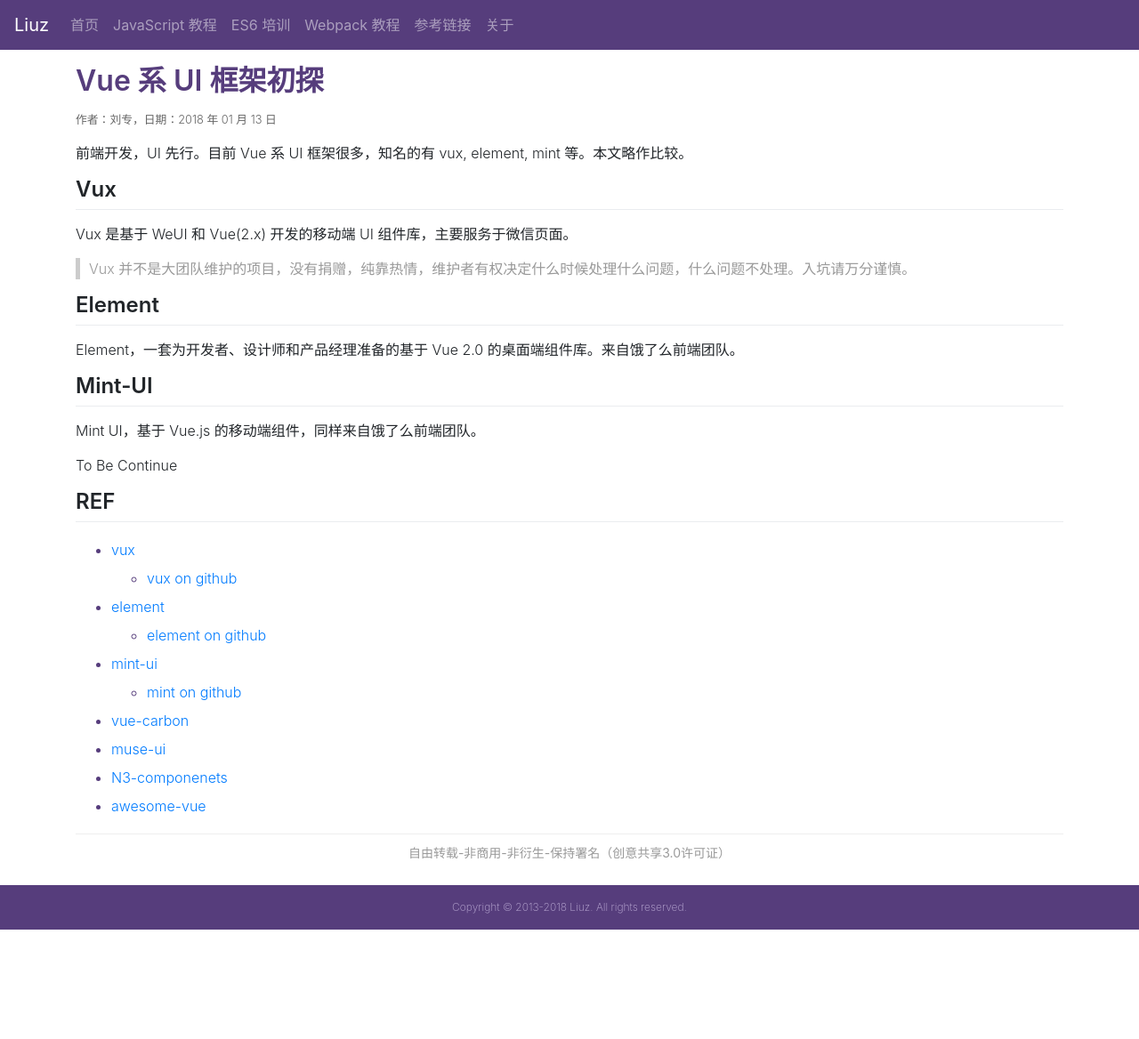
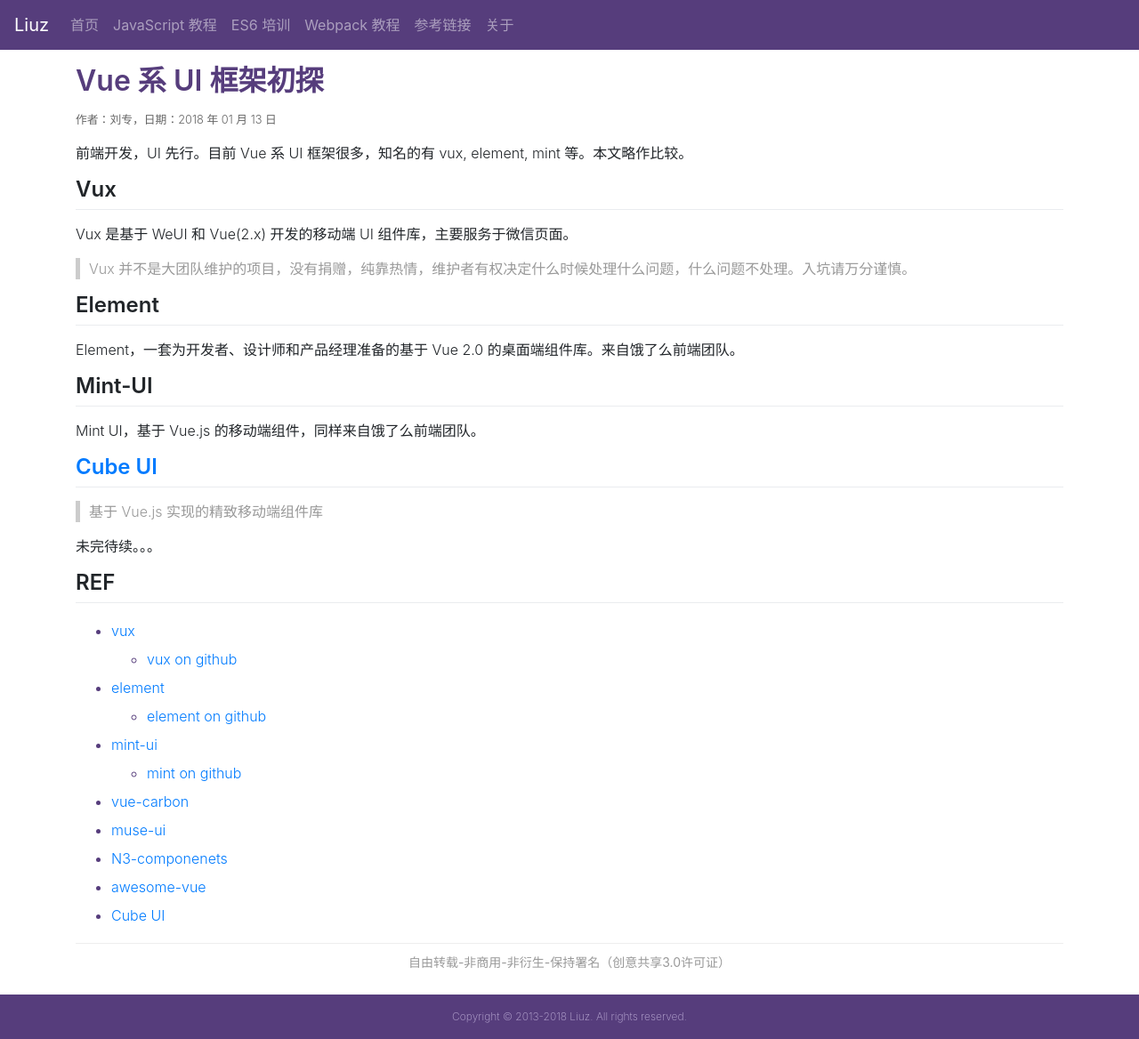
Before and after one commit to liuzhuan/liuzhuan.github.io, a Jekyll site: the page built from _posts/2018-01-13-vue-ui-frameworks.md, in a window 1280 px wide. Shown: the whole page at 89% size. Built offline with Jekyll 4.4.1, drawn with Linux system fonts in a browser that asks for light colours; nearby versions of some CDN libraries; before the commit the page ends 1045 px from its top, so only the background shows below that.

Commit message:
adding cube-ui links

```diff
--- a/_posts/2018-01-13-vue-ui-frameworks.md
+++ b/_posts/2018-01-13-vue-ui-frameworks.md
@@ -20,7 +20,11 @@
 
 Mint UI，基于 Vue.js 的移动端组件，同样来自饿了么前端团队。
 
-To Be Continue
+## [Cube UI](https://didi.github.io/cube-ui/#/zh-CN)
+
+> 基于 Vue.js 实现的精致移动端组件库
+
+未完待续。。。
 
 ## REF
 
@@ -34,6 +38,7 @@
 - [muse-ui][muse]
 - [N3-componenets][n3]
 - [awesome-vue][awesome]
+- [Cube UI][cube-ui]
 
 [mint.github]: https://github.com/ElemeFE/mint-ui
 [mint]: http://mint-ui.github.io/#!/zh-cn
@@ -45,3 +50,4 @@
 [awesome]: https://github.com/vuejs/awesome-vue
 [vux]: https://vux.li/#/
 [vux.github]: https://github.com/airyland/vux
+[cube-ui]: https://github.com/didi/cube-ui
```
